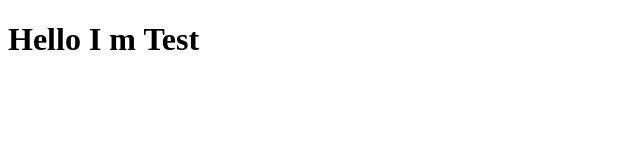
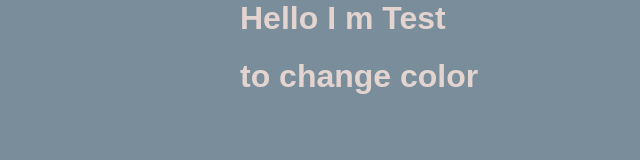
Before and after one commit to ZizFrisch/ZizFrisch.github.io, a plain HTML site: page index.html in a window 1280 px wide. Shown: the whole page, without its empty margins (0-640 px from the left). Drawn offline with Linux system fonts and the light colour scheme.

Commit message:
fixed stylesheet

```diff
--- a/index.html
+++ b/index.html
@@ -1,2 +1,14 @@
-<!DOCTYPE html>
-<h1>Hello I m Test</h1>
+
+<html>
+    <head>
+        <title>Elisabeth Frischknecht</title>
+        <link rel="stylesheet" type="text/css" href="myStyle.css" />
+    </head>
+
+    <body>
+    <h1>Hello I m Test </h1>
+    <h1> to change color</h1>
+    </body>
+
+
+</html>
--- a/myStyle.css
+++ b/myStyle.css
@@ -0,0 +1,10 @@
+body {
+    background-color: #7A8D9B;
+
+    /* Additional styling starts below. */
+
+    font-family: 'Lexend Deca', sans-serif;
+    width: 800px;
+    margin: auto;
+    color: #E3D4D0;
+  }
```
Also changed, not shown: 1 other file.
